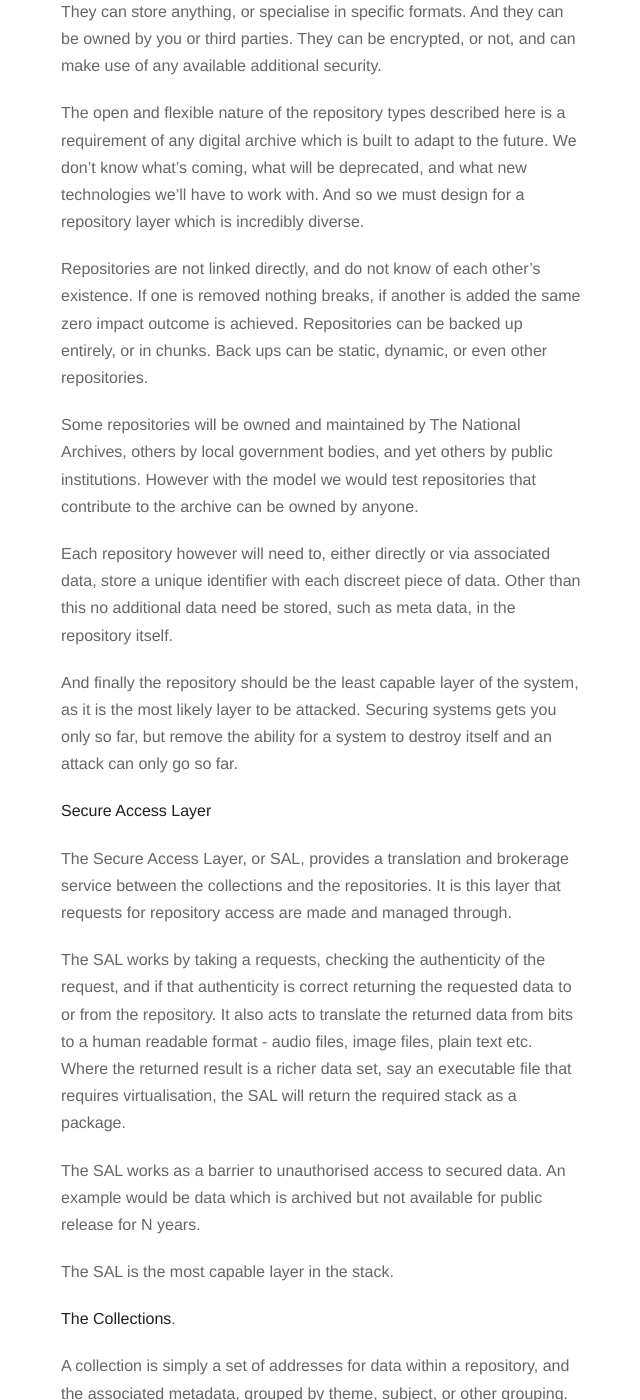
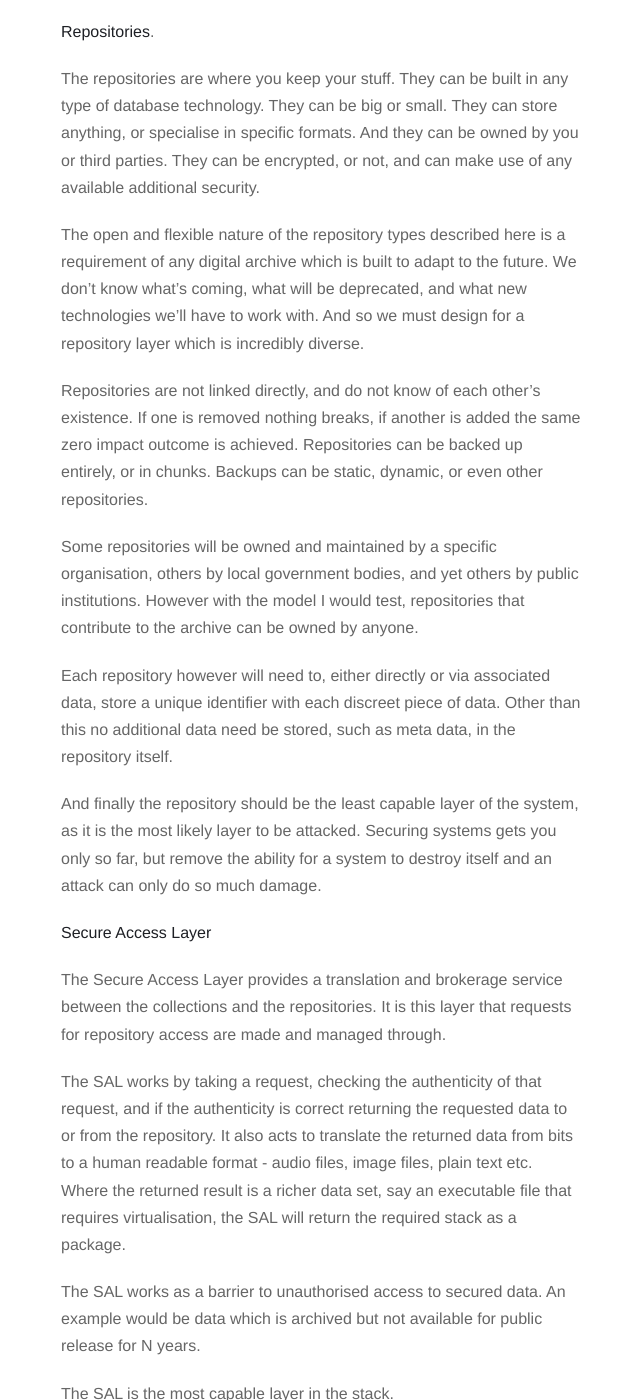
Before and after one commit to fingerpuk/fingerpuk.github.io, a Jekyll site: the page built from _posts/2015-11-17-digital-archives-a-vision.markdown, in a window 1280 px wide and 1400 px high, scrolled down 5346 px. Shown: the whole window, without its empty margins (319-959 px from the left). Built offline with Jekyll 4.4.1, drawn with Linux system fonts in a browser that asks for light colours; nearby versions of some CDN libraries; Markdown is read by kramdown in place of the engine named in the settings; some of the changed text lies outside the part shown.

Commit message:
Updated post
On archives

```diff
--- a/_posts/2015-11-17-digital-archives-a-vision.markdown
+++ b/_posts/2015-11-17-digital-archives-a-vision.markdown
@@ -6,7 +6,7 @@ description: Technology Design
 
 # Digital archives, a vision.
 
-I was recently asked to write a vision piece on the future of archives. Yes, Creative Directors can know about technology too. We're not just good at colour and type. Some of us aren't at all good at colour and type. Anyway, this is the vision I came up with. It pissed off the archivists. I see this as a job well done.
+I was recently asked to write a vision piece on the future of archives, which is a fascinating, tough, complex, wonderful mess of a problem. And yes, Creative Directors are allowed to know about technology. We're not just good at colour and type. Some of us aren't at all good at colour and type. Anyway, this is the vision I came up with. It pissed off the archivists. I see this as a job well done.
 
 
 **Introduction**.
@@ -74,9 +74,9 @@ Whilst this approach will be unlikely to provide all the answers it provides a g
 
 Archives must be built adapt. To cope with the technical, social, legal, and economic changes that will happen during it’s lifetime.
 
-Ownership of digital materials is a controversial and much debated subject. National and international laws have been, and continue to be, created in an attempt to protect access rights, and so technologies have to be invented to support these laws. The subject of whether DRM encryption should be included in an archived audio file is very interesting, but out of scope of this document. However a digital archive needs to be able to adapt to changes in law, encryption, and rights holder’s wishes.
+Ownership of digital materials is a controversial and much debated subject. National and international laws have been, and continue to be, created in an attempt to protect access rights, and so technologies have to be invented to support these laws. The subject of whether DRM encryption should be included in an archived audio file is very interesting, but out of scope of this essay. However a digital archive needs to be able to adapt to changes in law, encryption, and rights holder’s wishes.
 
-<next page/>
+**Layered and flexible**
 
 Build in layers and modules, not in one large lump.
 
@@ -84,54 +84,47 @@ If you build an archive today, some part of that archive will need to be replace
 
 Building in modules allows you to add capability over time, to focus on each capability as you build it, and to scale your infrastructure gradually. Each part can be built on the most appropriate technology, by the best technology provider for that part. And as new technologies are created they can be incorporated into the system as a new module, rather than re-architecting everything.
 
-<next page/>
-
 Define a schema for your modules from the outset.
 
 Modular systems can grow in complexity very quickly, and so it is essential to define the sets of schemas and protocols that will pass data between them before any development begins in earnest. Decide upon and document the relationships between, the capabilities of, and the dependencies of each module.
 
 As it is likely that any new archiving platform will be adopted by a wide variety of organisations and institutions, who will each have specific and possibly complex requirements, the base set of capabilities and dependencies should be kept as simple as possible.
 
-<new page/>
-
 Build your system to be technology agnostic. It should be capable of running on any hardware, on any operating system. The more open you make it, the less chance of failure you have and the wider the adoption will be.
 
-<new page/>
-
 Accept that your new system will never be finished. Legal, social, and technological changes will require any new system to be capable of fast and sometimes radical change. The more open you build it, the more capable of change it is, the less likely it is to require a rebuild and migration in the near future.
-
-<new page/>
 
 Build in layers.
 
 Modules allow the distinct capabilities of the system to live alone, with no dependencies upon each other. Layers allow the broader requirements of the system to be separated, creating a more flexible and easily modified stack.
 
-Our assumption is that the four main layers of a digital archive are the repositories, a secure access layer, the catalogues, and the end user access layer.
+The assumption is that the four main layers of a digital archive are the repositories, a secure access layer, the catalogues, and the end user access layer.
 
 **Repositories**.
+
 The repositories are where you keep your stuff. They can be built in any type of database technology. They can be big or small. They can store anything, or specialise in specific formats. And they can be owned by you or third parties. They can be encrypted, or not, and can make use of any available additional security.
 
 The open and flexible nature of the repository types described here is a requirement of any digital archive which is built to adapt to the future. We don’t know what’s coming, what will be deprecated, and what new technologies we’ll have to work with. And so we must design for a repository layer which is incredibly diverse.
 
-Repositories are not linked directly, and do not know of each other’s existence. If one is removed nothing breaks, if another is added the same zero impact outcome is achieved. Repositories can be backed up entirely, or in chunks. Back ups can be static, dynamic, or even other repositories.
+Repositories are not linked directly, and do not know of each other’s existence. If one is removed nothing breaks, if another is added the same zero impact outcome is achieved. Repositories can be backed up entirely, or in chunks. Backups can be static, dynamic, or even other repositories.
 
-Some repositories will be owned and maintained by The National Archives, others by local government bodies, and yet others by public institutions. However with the model we would test repositories that contribute to the archive can be owned by anyone.
+Some repositories will be owned and maintained by a specific organisation, others by local government bodies, and yet others by public institutions. However with the model I would test, repositories that contribute to the archive can be owned by anyone.
 
 Each repository however will need to, either directly or via associated data, store a unique identifier with each discreet piece of data. Other than this no additional data need be stored, such as meta data, in the repository itself.
 
-And finally the repository should be the least capable layer of the system, as it is the most likely layer to be attacked. Securing systems gets you only so far, but remove the ability for a system to destroy itself and an attack can only go so far.
+And finally the repository should be the least capable layer of the system, as it is the most likely layer to be attacked. Securing systems gets you only so far, but remove the ability for a system to destroy itself and an attack can only do so much damage.
 
 **Secure Access Layer**
 
-The Secure Access Layer, or SAL, provides a translation and brokerage service between the collections and the repositories. It is this layer that requests for repository access are made and managed through.
+The Secure Access Layer provides a translation and brokerage service between the collections and the repositories. It is this layer that requests for repository access are made and managed through.
 
-The SAL works by taking a requests, checking the authenticity of the request, and if that authenticity is correct returning the requested data to or from the repository. It also acts to translate the returned data from bits to a human readable format - audio files, image files, plain text etc. Where the returned result is a richer data set, say an executable file that requires virtualisation, the SAL will return the required stack as a package.
+The SAL works by taking a request, checking the authenticity of that request, and if the authenticity is correct returning the requested data to or from the repository. It also acts to translate the returned data from bits to a human readable format - audio files, image files, plain text etc. Where the returned result is a richer data set, say an executable file that requires virtualisation, the SAL will return the required stack as a package.
 
 The SAL works as a barrier to unauthorised access to secured data. An example would be data which is archived but not available for public release for N years.
 
 The SAL is the most capable layer in the stack.
 
-**The Collections**.
+**The Collections**
 
 A collection is simply a set of addresses for data within a repository, and the associated metadata, grouped by theme, subject, or other grouping. It is concerned not with data storage, but with information about the digital objects (be they photos, emails, movies, virtual machines, etc). The collection keeps metadata which describes these objects (what, who, when, where, why) and is the layer where access rights are governed - what can be accessed by whom, how it can be accessed, and for what purpose.
 
@@ -143,20 +136,19 @@ The collection is where pre-ingest archival information packages and disseminati
 
 *Judgement can happen at the individual level (the archivist responsible) or at the group level (through cluster analysis of the ontological links). It is therefore possible, and sensible, that collections can be automatically created and machine curated.
 
-**Permissions and content governance is beyond the scope of this document, but we have spent many an evening having heated discussions about it with multiple digital archivists.
+**Permissions and content governance is beyond the scope of this document, but I've spent many an evening having heated discussions about it with digital archivists.
 
-**End User Access Layer**.
-The End User Access Layer, or EUAL, is where people access content. These can be secured websites, mobile apps, social media, broadcast radio or television, galleries. Anywhere, using any method, can be considered an EUAL.
+**End User Access Layer**
+
+The End User Access Layer is where people access content. These can be secured websites, mobile apps, social media, broadcast radio or television, or galleries. Anywhere, using any method, can be considered an EUAL.
 
 The EUAL is authorised to access data from the collection, the collection is authorised access via the SAL.
 
-<new page/>
-
-Linked data and ontologies.
+**Linked data and ontologies**
 
 There is one potential additional layer which provides an overarching ontological understanding of the data held in every repository.
 
-This layer, which sits above the SAL, uses the meta data from each collection along to build a dynamic taxonomy of terms used across the entire archive. These terms are not defined by any individual or predetermined group, but by every user of every collection who has the ability to enter meta data.
+This layer, which sits above the SAL, uses the meta data from each collection to build a dynamic taxonomy of terms used across the entire archive. These terms are not defined by any individual or predetermined group, but by every user of every collection who has the ability to enter meta data.
 
 This layer would also collect the usage analytics from collections, and perform cluster analysis, to determine what end users believe are the most important and relevant relationships between various parts of data, across the entire archive.
 
@@ -165,9 +157,3 @@ By comparing the relationships defined by your users and the taxonomy defined by
 It is from these deep links between data that the richer essence is maintained. And as it is derived from social rules it is more relevant for the majority of users. It is opinionated, but open to change, and driven by the group not the individual archivist.
 
 This additional layer provides one answer to the question “What should be keep?”. This layer suggests you keep everything, as one individual cannot say when any item will become relevant again. However the group can, and will, and this ontological layer will capture it.
-
-<new page/>
-
-The National Archives exist in part to promote best practice. To be the exemplars. To provide support. To show the way.
-
-Digital preservation is a fascinating, tough, complex, wonderful mess of a problem. We hope we have shown that we understand the challenges, that we have experience in trying to answer some of the questions, and more importantly that the potential to play our small part in the future of this most exciting projects is one that excites us to a point we can’t express in words.
```
